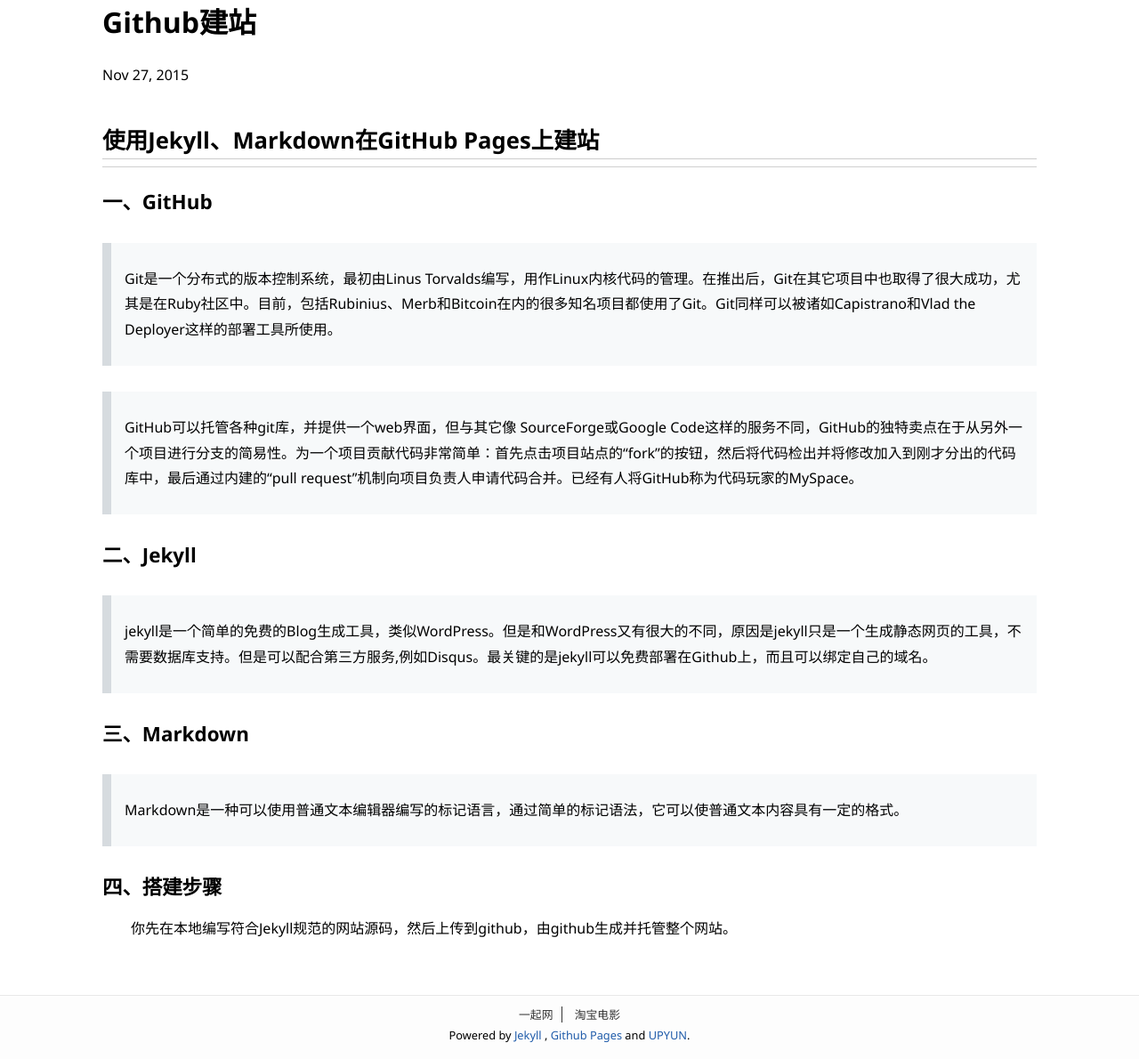
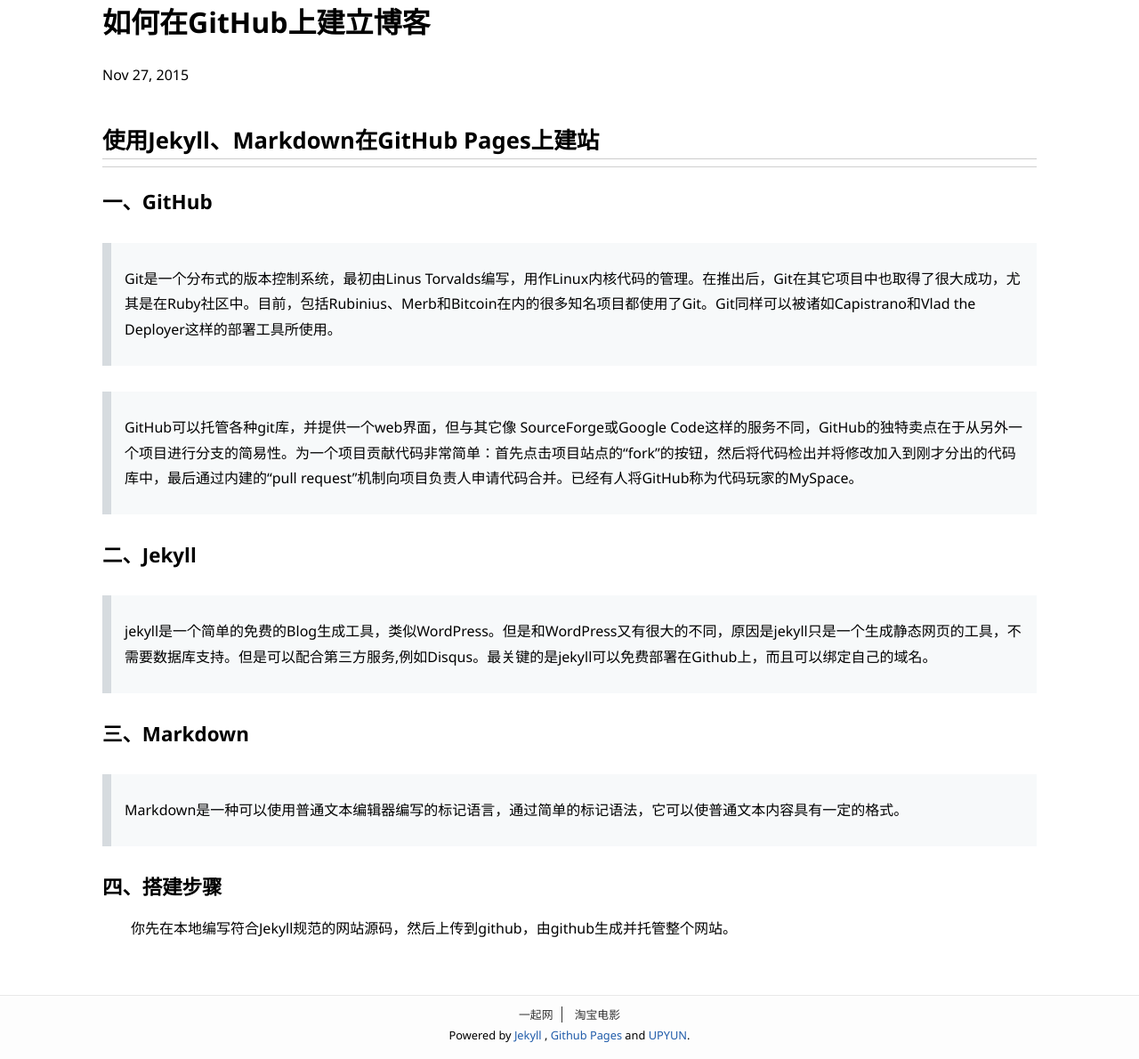
Before and after one commit to BlackYHawk/blackyhawk.github.com, a Jekyll site: the page built from _posts/2015-11-27-GitHub建站.md, in a window 1280 px wide, cut to the strip 110-1300 px from the top of the page. Shown: the whole strip at 89% size. Built offline with Jekyll 4.4.1, drawn with Linux system fonts in a browser that asks for light colours; some of the changed lines change nothing that is shown.

Commit message:
add title and descriptions

```diff
--- a/_posts/2015-11-27-GitHub建站.md
+++ b/_posts/2015-11-27-GitHub建站.md
@@ -1,3 +1,12 @@
+---
+date: 2015-11-27  UTC
+title: 如何在GitHub上建立博客
+description: 在发现GitHub能免费建立Pages时，就有了建立自己博客的想法，于是在诸多搜索后，选择了使用Jekyll、Markdown建站，并记录下了建站的步骤作为本人的第一篇博客。
+permalink: /posts/learn/
+key: 10001
+labels: [GitHub]
+---
+
 ## 使用Jekyll、Markdown在GitHub Pages上建站
 ***
 ### 一、GitHub
```
